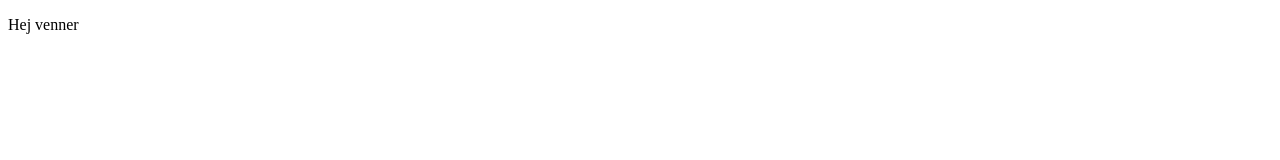
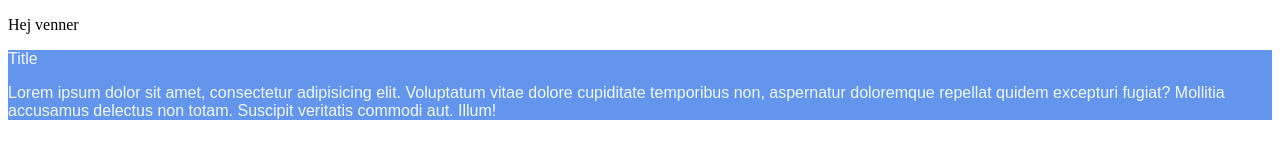
Before and after one commit to rebe4175/gitgroup, a plain HTML site: page index.html in a window 1280 px wide. Drawn offline with Linux system fonts and the light colour scheme.

Commit message:
added a section with lorem text

```diff
--- a/index.html
+++ b/index.html
@@ -1,14 +1,25 @@
 <!DOCTYPE html>
 <html lang="en">
-<head>
-    <meta charset="UTF-8">
-    <meta name="viewport" content="width=device-width, initial-scale=1.0">
-    <meta http-equiv="X-UA-Compatible" content="ie=edge">
+  <head>
+    <meta charset="UTF-8" />
+    <meta name="viewport" content="width=device-width, initial-scale=1.0" />
+    <meta http-equiv="X-UA-Compatible" content="ie=edge" />
     <title>Git in groups</title>
-</head>
-<body>
+    <link rel="stylesheet" href="lene.css" />
+  </head>
+  <body>
+    <p>Hej venner</p>
 
-<p>Hej venner</p>
-
-</body>
+    <section>
+      <div id="boks_lene">
+        <p>Title</p>
+        <p>
+          Lorem ipsum dolor sit amet, consectetur adipisicing elit. Voluptatum
+          vitae dolore cupiditate temporibus non, aspernatur doloremque repellat
+          quidem excepturi fugiat? Mollitia accusamus delectus non totam.
+          Suscipit veritatis commodi aut. Illum!
+        </p>
+      </div>
+    </section>
+  </body>
 </html>
--- /dev/null
+++ b/lene.css
@@ -0,0 +1,5 @@
+#boks_lene {
+  background-color: cornflowerblue;
+  font-family: Arial, Helvetica, sans-serif;
+  color: aliceblue;
+}
```
